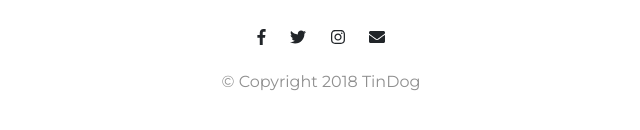
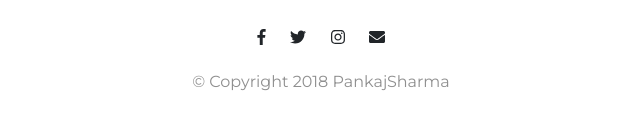
Before and after one commit to pankajsharma-4x/TinDog, a plain HTML site: page index.html in a window 1280 px wide. Shown: the part 3071-3201 px from the top of the page, 319-959 px from the left. Drawn offline with nearby package versions, Linux system fonts and the light colour scheme.

Commit message:
Update index.html

```diff
--- a/index.html
+++ b/index.html
@@ -230,7 +230,7 @@
       <i class="social-icon fab fa-twitter"></i>
       <i class="social-icon fab fa-instagram"></i>
       <i class="social-icon fas fa-envelope"></i>
-      <p>© Copyright 2018 TinDog</p>
+      <p>© Copyright 2018 PankajSharma</p>
     </div>
   </footer>
 
```
